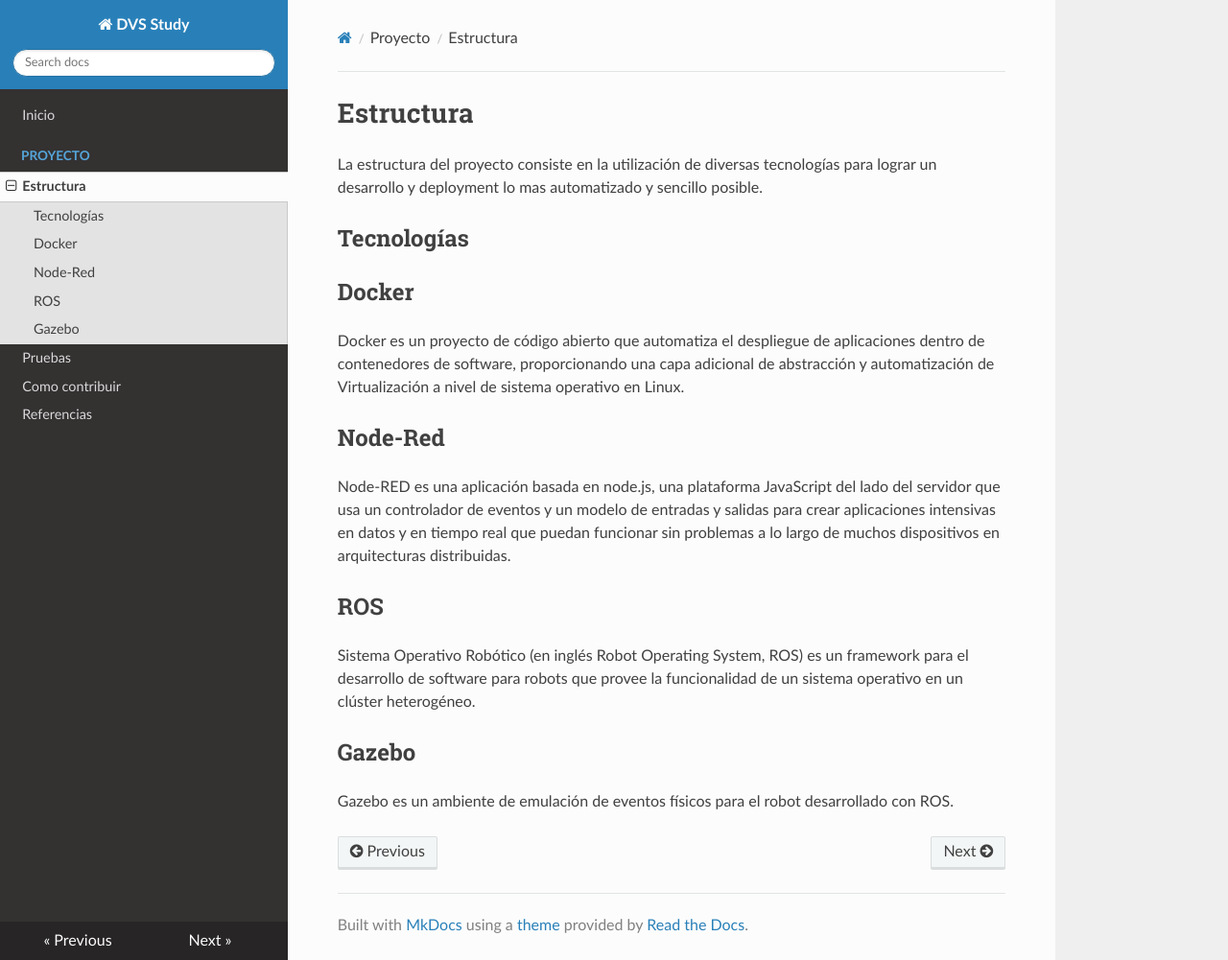
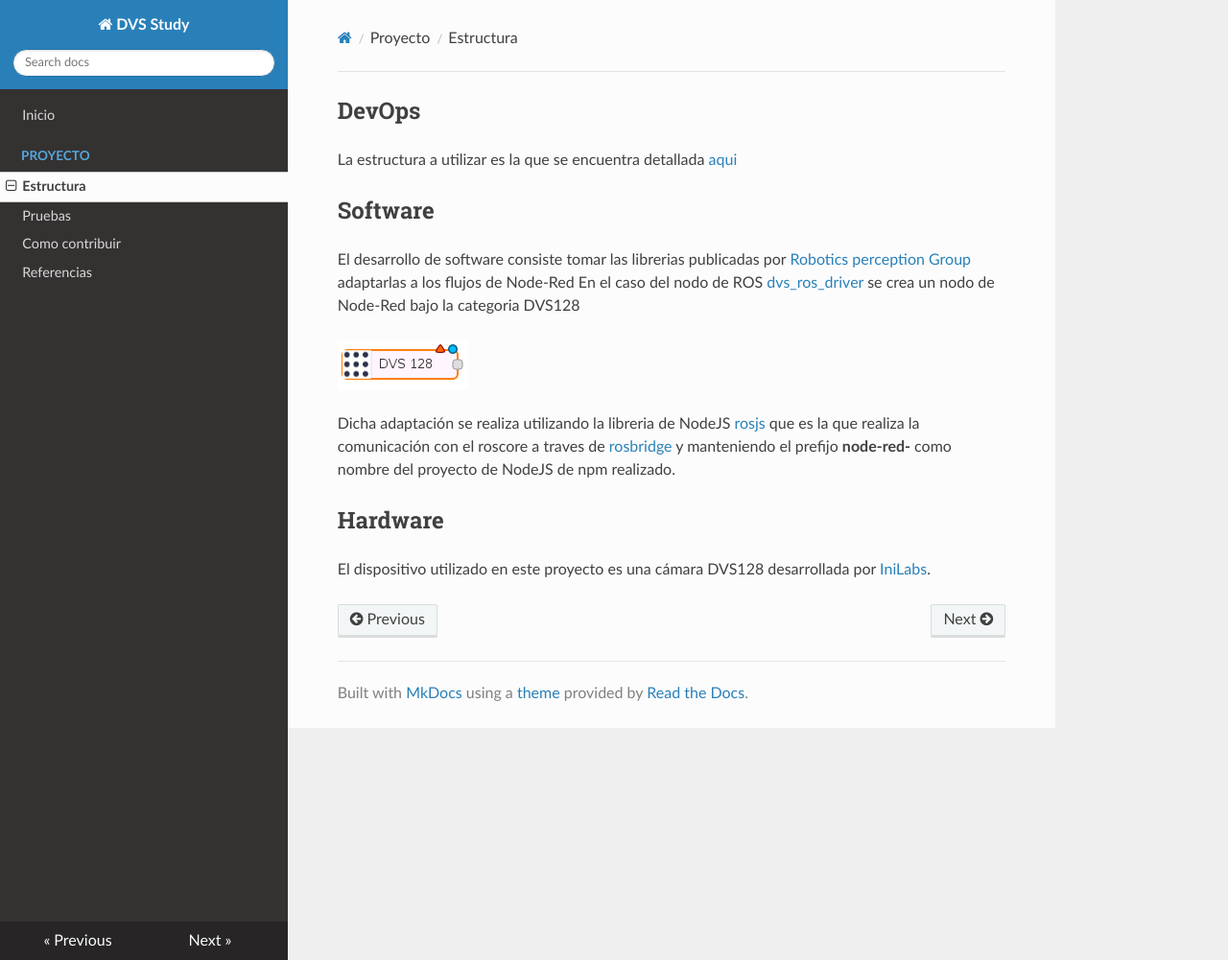
Before and after one commit to cocheok/dvs_study, an MkDocs documentation site: the page built from docs/project/structure.md, in a window 1280 px wide and 1001 px high. Shown: the whole window at 96% size. Built offline with MkDocs 1.6.1, drawn with Linux system fonts in a browser that asks for light colours; nearby versions of some CDN libraries; old or Windows-style settings are respelled for this version of MkDocs.

Commit message:
Acrualización a informe de avance

```diff
--- a/docs/project/structure.md
+++ b/docs/project/structure.md
@@ -1,23 +1,15 @@
-# Estructura
+## DevOps
+La estructura a utilizar es la que se encuentra detallada [aqui](https://cocheok.github.io/robotics_devops)
 
-La estructura del proyecto consiste en la utilización de diversas tecnologías para lograr un desarrollo y deployment lo mas automatizado y sencillo posible.
+## Software
 
+El desarrollo de software consiste tomar las librerias publicadas por [Robotics perception Group](https://github.com/uzh-rpg/rpg_dvs_ros) adaptarlas a los flujos de Node-Red
+En el caso del nodo de ROS [dvs_ros_driver](https://github.com/uzh-rpg/rpg_dvs_ros/tree/master/dvs_ros_driver) se crea un nodo de Node-Red bajo la categoria DVS128
 
-## Tecnologías
+![Node-Red node DVS128](node-red-dvs128.png)
 
+Dicha adaptación se realiza utilizando la libreria de NodeJS [rosjs](http://wiki.ros.org/brown_remotelab/Tutorials/Using%20rosjs%20to%20control%20ROS%20from%20Javascript) que es la que realiza la comunicación con el roscore a traves de [rosbridge](http://wiki.ros.org/rosbridge_suite) y manteniendo el prefijo **node-red-** como nombre del proyecto de NodeJS de npm realizado.
 
-## Docker
+## Hardware
 
-   Docker es un proyecto de código abierto que automatiza el despliegue de aplicaciones dentro de contenedores de software, proporcionando una capa adicional de abstracción y automatización de Virtualización a nivel de sistema operativo en Linux.
-
-## Node-Red
-
-   Node-RED es una aplicación basada en node.js, una plataforma JavaScript del lado del servidor que usa un controlador de eventos y un modelo de entradas y salidas para crear aplicaciones intensivas en datos y en tiempo real que puedan funcionar sin problemas a lo largo de muchos dispositivos en arquitecturas distribuidas.
-
-## ROS
-
-   Sistema Operativo Robótico (en inglés Robot Operating System, ROS) es un framework para el desarrollo de software para robots que provee la funcionalidad de un sistema operativo en un clúster heterogéneo.
-
-## Gazebo
-
-   Gazebo es un ambiente de emulación de eventos físicos para el robot desarrollado con ROS.
+El dispositivo utilizado en este proyecto es una cámara DVS128 desarrollada por [IniLabs](http://inilabs.com/support/hardware/dvs128/).
```
Also changed, not shown: docs/project/base.md (+19 -4 lines), docs/references.md (+1 -1 lines), docs/project/general-flow.jpg (deleted), docs/project/general-flow.png (added), docs/project/node-red-dvs128.png (added), docs/project/node-red-flow.png (added), docs/project/node-red-flow2.png (added).
